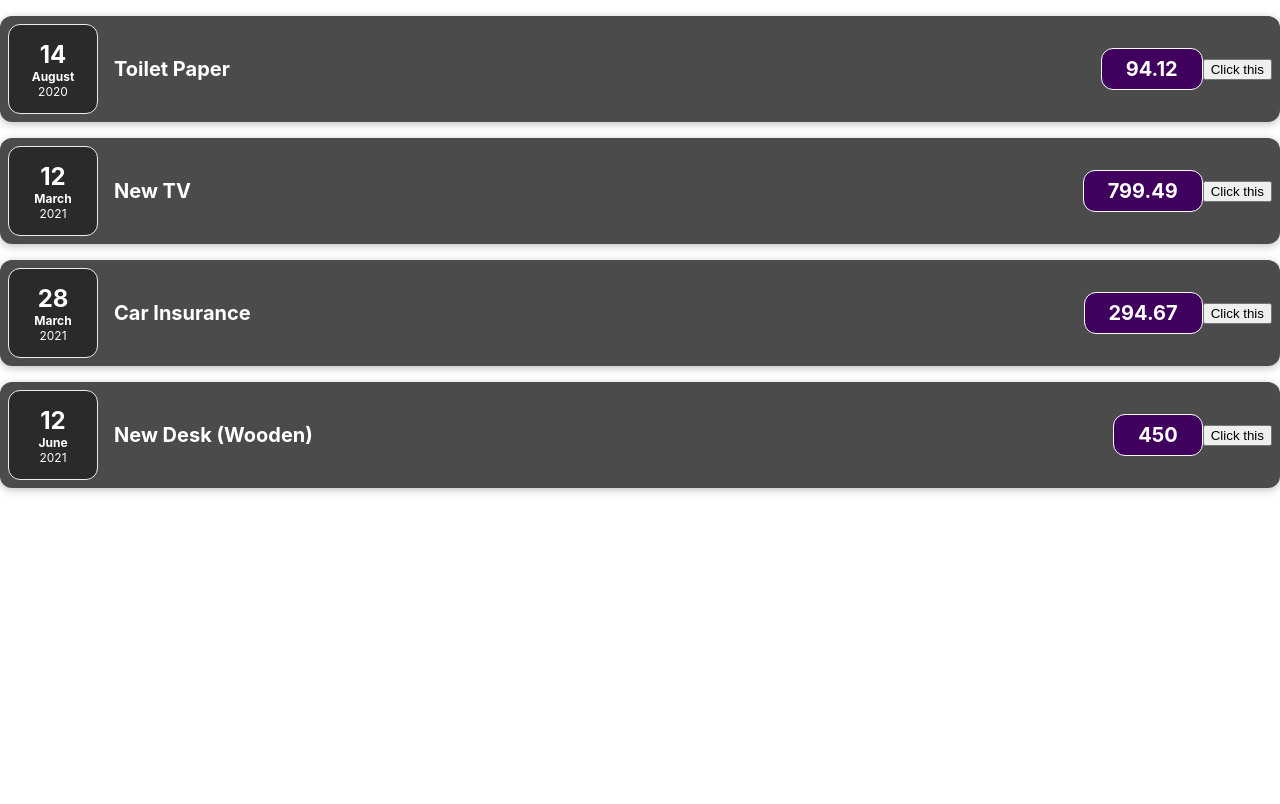
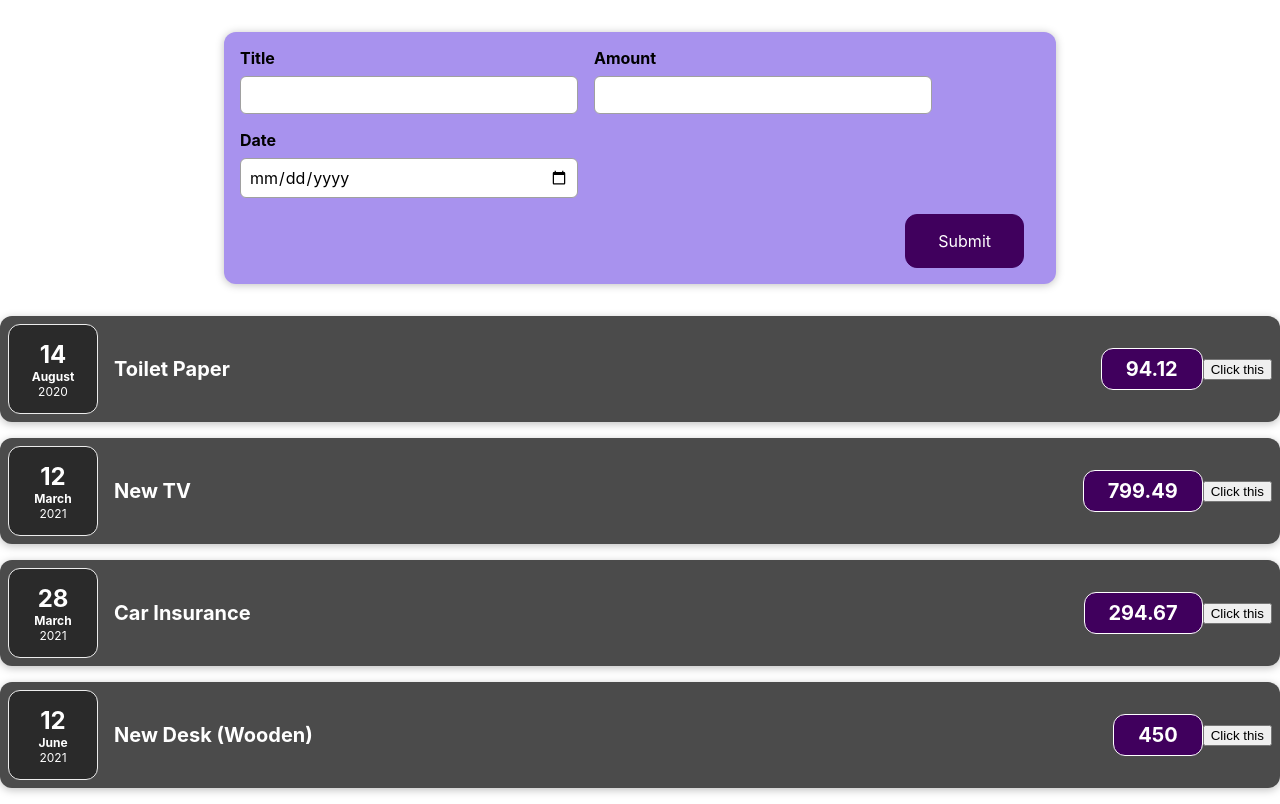
Before and after one commit to sipsilv/React-tutorials, a React (Create React App) app in the folder react-app/: page / in a window 1280 px wide. Built offline with nearby package versions, Linux system fonts and the light colour scheme.

Commit message:
small mistakes can always bring huge problems

```diff
--- a/react-app/src/components/Expenses/Expenses.js
+++ b/react-app/src/components/Expenses/Expenses.js
@@ -6,7 +6,7 @@ import "./ExpenseItem.css";
 
 export default function Expenses({ props }) {
   return (
-    <Card className="expenses">
+    <div className="expenses">
       <ExpenseItem
         title={props[0].title}
         amount={props[0].amount}
@@ -35,6 +35,6 @@ export default function Expenses({ props }) {
       >
         {" "}
       </ExpenseItem>
-    </Card>
+    </div>
   );
 }
--- a/react-app/src/components/NewExpenses/NewExpenseForm.css
+++ b/react-app/src/components/NewExpenses/NewExpenseForm.css
@@ -16,7 +16,7 @@
     font: inherit;
     padding: 0.5rem;
     border-radius: 6px;
-    border: 1px solid #ccc;
+    border: 1px solid #a0a0a0;
     width: 20rem;
     max-width: 100%;
 }
--- a/react-app/src/components/NewExpenses/NewExpenseForm.js
+++ b/react-app/src/components/NewExpenses/NewExpenseForm.js
@@ -1,6 +1,7 @@
 import "./NewExpenseForm.css";
+import "./NewExpenses.css";
 export default function NewExpenseForm() {
-  <div>
+  return (
     <form>
       <div className="new-expense__controls">
         <div className="new-expense__control">
@@ -17,8 +18,8 @@ export default function NewExpenseForm() {
         </div>
       </div>
       <div className="new-expense__actions">
-        <button type="submit" />
+        <button type="submit"> Submit </button>
       </div>
     </form>
-  </div>;
+  );
 }
--- a/react-app/src/components/NewExpenses/NewExpenses.css
+++ b/react-app/src/components/NewExpenses/NewExpenses.css
@@ -1,26 +1,38 @@
-.new-expense__controls {
-    display: flex;
-    flex-wrap: wrap;
-    gap: 1rem;
-    margin-bottom: 1rem;
-    text-align: left;
+.new-expense {
+    background-color: #a892ee;
+    padding: 1rem;
+    margin: 2rem auto;
+    width: 50rem;
+    max-width: 95%;
+    border-radius: 12px;
+    text-align: center;
+    box-shadow: 0 1px 8px rgba(0, 0, 0, 0.25);
 }
 
-.new-expense__control label {
-    font-weight: bold;
-    margin-bottom: 0.5rem;
-    display: block;
+.new-expense button {
+    font: inherit;
+    cursor: pointer;
+    padding: 1rem 2rem;
+    border: 1px solid #40005d;
+    background-color: #40005d;
+    color: white;
+    border-radius: 12px;
+    margin-right: 1rem;
 }
 
-.new-expense__control input {
-    font: inherit;
-    padding: 0.5rem;
-    border-radius: 6px;
-    border: 1px solid #ccc;
-    width: 20rem;
-    max-width: 100%;
+.new-expense button:hover,
+.new-expense button:active {
+    background-color: #510674;
+    border-color: #510674;
 }
 
-.new-expense__actions {
-    text-align: right;
+.new-expense button.alternative {
+    color: #220131;
+    border-color: transparent;
+    background-color: transparent;
 }
+
+.new-expense button.alternative:hover,
+.new-expense button.alternative:active {
+    background-color: #ddb3f8;
+}
```
